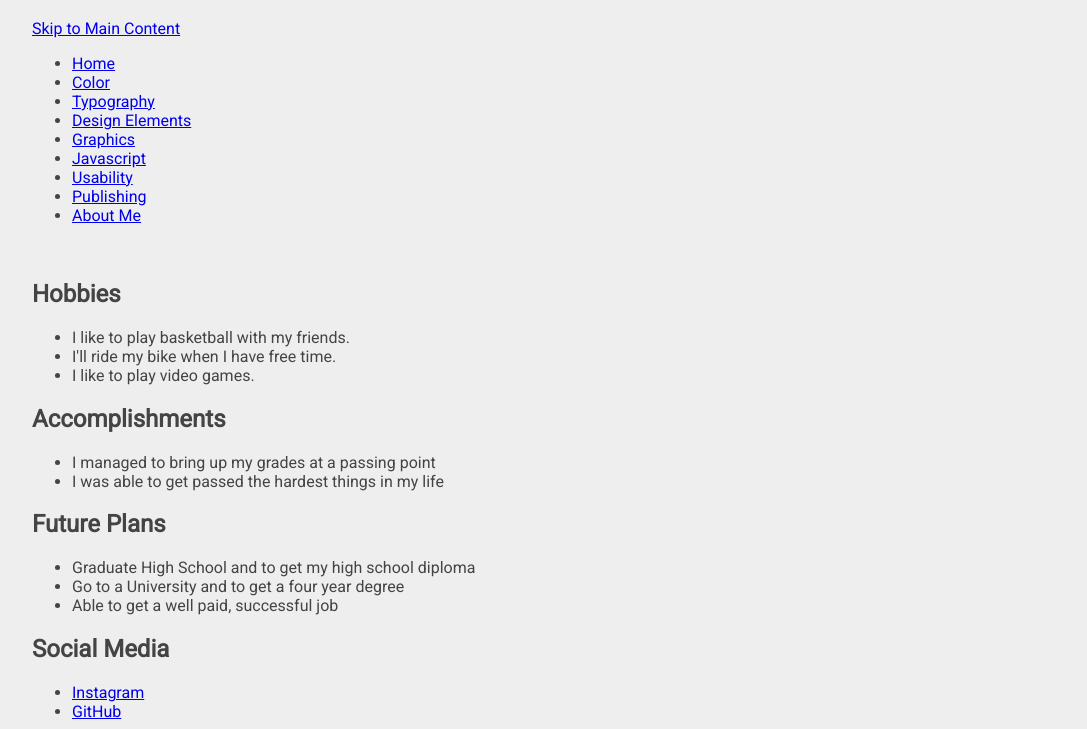
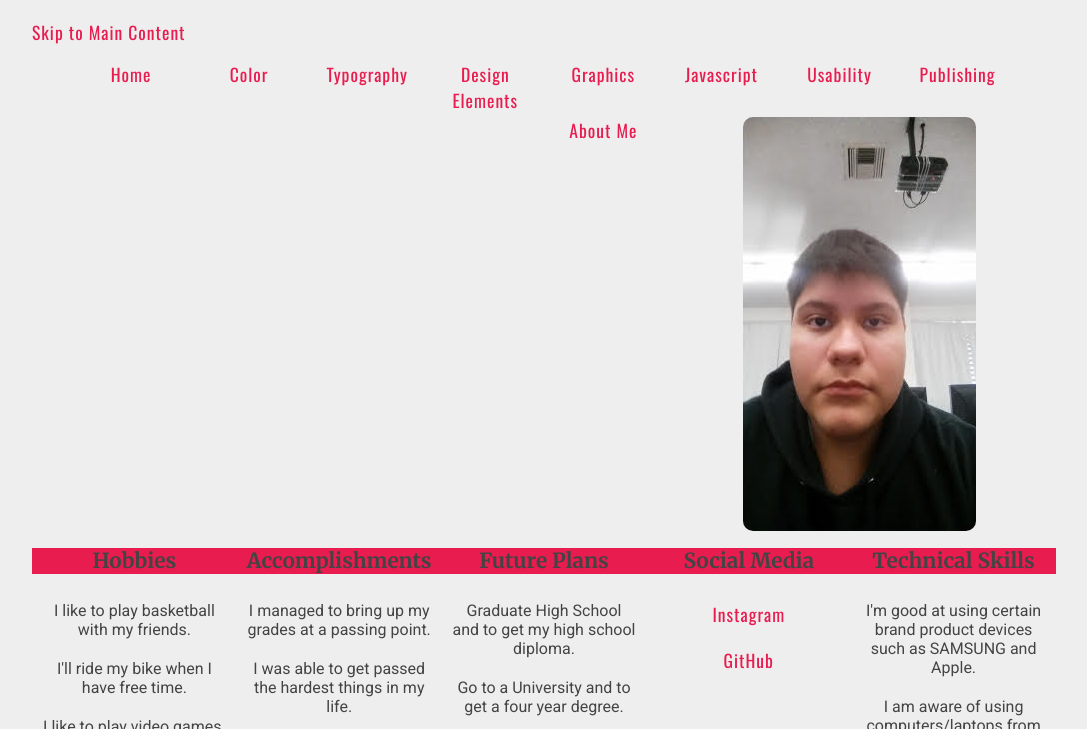
Before and after one commit to AllanMontano1028/portfolio_allanmontano, a plain HTML site: page aboutme.html in a window 1280 px wide. Shown: the part 71-800 px from the top of the page, without its empty margins (96-1183 px from the left). Drawn offline with nearby package versions, Linux system fonts and the light colour scheme.

Commit message:
About Me

```diff
--- a/aboutme.html
+++ b/aboutme.html
@@ -26,9 +26,9 @@
   <main id="main">
 
     <img id="aboutmePhoto">
-    <img>
+    <img src="images/aboutmePhoto.JPG" id="aboutmePhoto">
 
-    <div>
+    <div class="bioDetails">
 
     <h2>Hobbies</h2>
   <ul>
@@ -36,34 +36,45 @@
     <li>I'll ride my bike when I have free time.</li>
     <li>I like to play video games.</li>
   </ul>
+    </div>
+
+    <div class="bioDetails">
 
     <h2>Accomplishments</h2>
   <ul>
-    <li>I managed to bring up my grades at a passing point</li>
-    <li>I was able to get passed the hardest things in my life</li>
+    <li>I managed to bring up my grades at a passing point.</li>
+    <li>I was able to get passed the hardest things in my life.</li>
   </ul>
+    </div>
 
+    <div class="bioDetails">
     <h2>Future Plans</h2>
   <ul>
-    <li>Graduate High School and to get my high school diploma</li>
-    <li>Go to a University and to get a four year degree</li>
-    <li>Able to get a well paid, successful job</li>
+    <li>Graduate High School and to get my high school diploma.</li>
+    <li>Go to a University and to get a four year degree.</li>
+    <li>Able to get a well paid, successful job.</li>
   </ul>
+    </div>
+
+<div class="bioDetails">
 
     <h2>Social Media</h2>
   <ul>
-    <li> <a href="https://www.instagram.com/allantorres28/">Instagram</a> </li>
-    <li> <a href="https://github.com/AllanMontano1028">GitHub</a> </li>
+     <li> <a href="https://www.instagram.com/allantorres28/">Instagram</a> </li>
+     <li> <a href="https://github.com/AllanMontano1028">GitHub</a> </li>
   <ul>
+    </div>
 
+    <div class="bioDetails">
     <h2>Technical Skills</h2>
   <ul>
     <li>I'm good at using certain brand product devices such as SAMSUNG and Apple.</li>
     <li>I am aware of using computers/laptops from Apple which is the Mac and Windows.</li>
-    <li>Right now I'm learning about designing a website using tags such as body tags or html tags</li>
+    <li>Right now I'm learning about designing a website using tags such as body tags or html tags.</li>
   </ul>
+    </div>
+
 
   </main>
-</div>
 </body>
 </html>
--- a/styles/aboutme.css
+++ b/styles/aboutme.css
@@ -9,7 +9,7 @@ body{
   margin: 0 auto;
 }
 
-ahref{
+a{
 color: #e81c4f;
 font-size: 1.1em;
 font-family: "Oswald";
@@ -21,3 +21,43 @@ h1{
   font-family: "Oswald";
   text-align: center;
 }
+
+h2{
+  font-family: "Merriweather";
+  text-align: center;
+  background-color: #e81c4f;
+  color: "white";
+  padding: 0px;
+  font-size: 1.3em;
+}
+
+#aboutmePhoto{
+margin: 0 auto;
+border-radius: 10px;
+max-width: 500px;
+display: block;
+}
+
+.bioDetails{
+  width: 20%;
+  float: left;
+}
+
+ul{
+  list-style-type: none;
+}
+li{
+  text-align: center;
+}
+
+div ul li {
+  margin-bottom: 20px;
+}
+div ul {
+  padding: 10px;
+}
+nav ul li {
+  float: left;
+  width: 12%;
+  margin-bottom: 30px;
+}
```
Also changed, not shown: images/aboutmePhoto.JPG (added).
